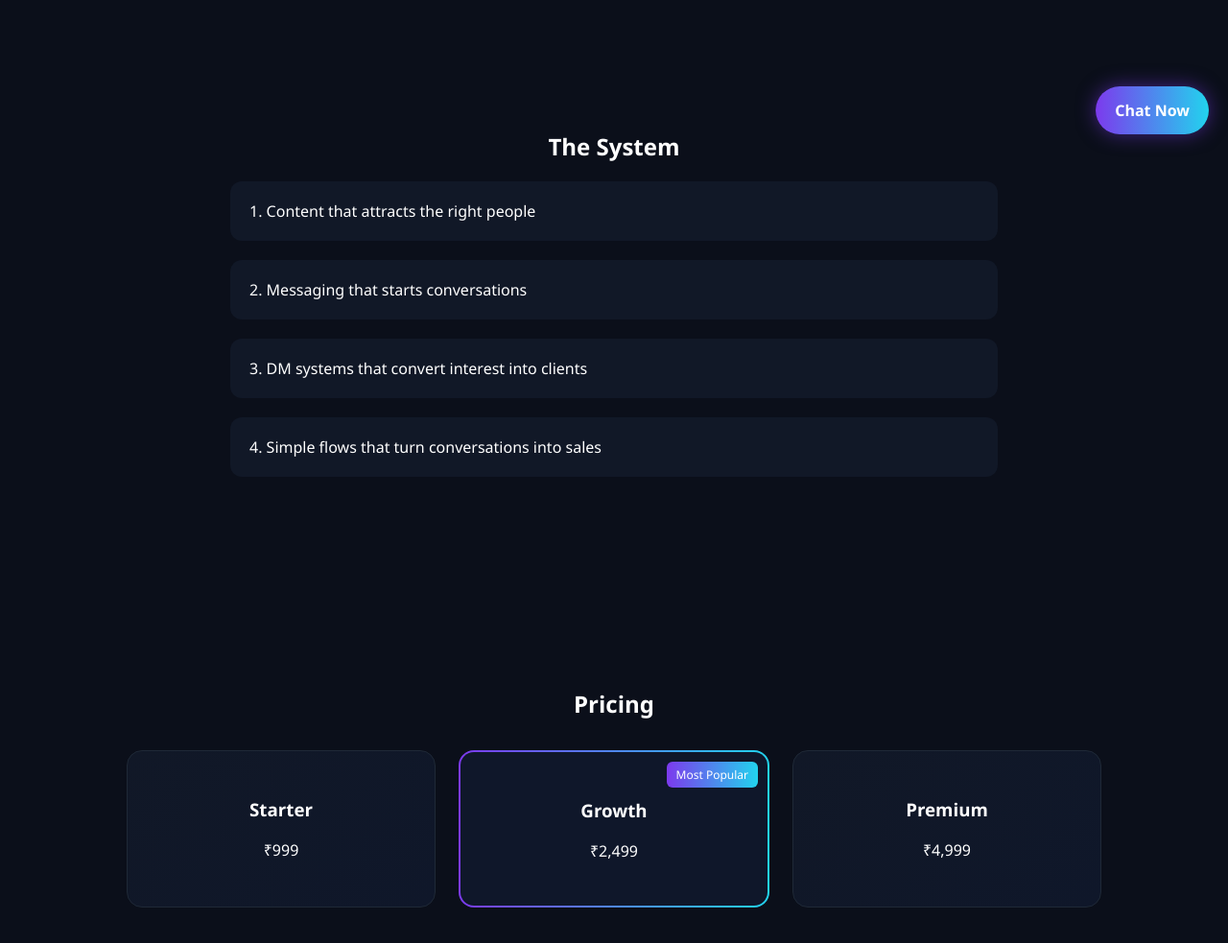
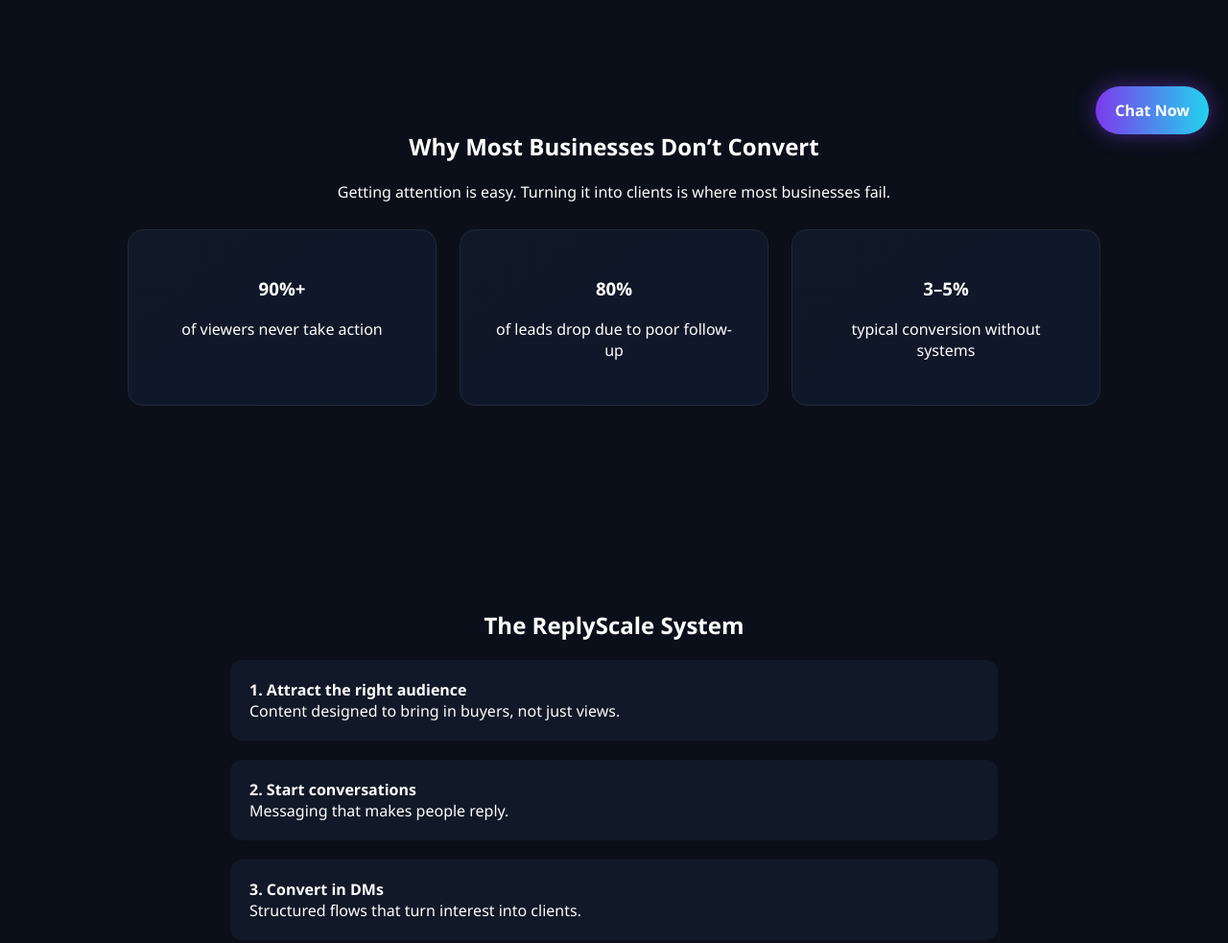
Before and after one commit to inayatagnihotri05-lab/replyscale, a plain HTML site: page index.html in a window 1280 px wide. Shown: the part 640-1623 px from the top of the page at 96% size. Drawn offline with Linux system fonts and the light colour scheme.

Commit message:
Update index.html

```diff
--- a/index.html
+++ b/index.html
@@ -200,12 +200,36 @@
 </div>
 
 <div class="section">
-  <h2>The System</h2>
+  <h2>Why Most Businesses Don’t Convert</h2>
+  <p>
+    Getting attention is easy. Turning it into clients is where most businesses fail.
+  </p>
+
+  <div class="cards">
+    <div class="card">
+      <h3>90%+</h3>
+      <p>of viewers never take action</p>
+    </div>
+    <div class="card">
+      <h3>80%</h3>
+      <p>of leads drop due to poor follow-up</p>
+    </div>
+    <div class="card">
+      <h3>3–5%</h3>
+      <p>typical conversion without systems</p>
+    </div>
+  </div>
+</div>
+
+<div class="section">
+  <h2>The ReplyScale System</h2>
+
   <div class="flow">
-    <div>1. Content that attracts the right people</div>
-    <div>2. Messaging that starts conversations</div>
-    <div>3. DM systems that convert interest into clients</div>
-    <div>4. Simple flows that turn conversations into sales</div>
+    <div><strong>1. Attract the right audience</strong><br>Content designed to bring in buyers, not just views.</div>
+    <div><strong>2. Start conversations</strong><br>Messaging that makes people reply.</div>
+    <div><strong>3. Convert in DMs</strong><br>Structured flows that turn interest into clients.</div>
+    <div><strong>4. Build a system</strong><br>Everything connects into a smooth lead flow.</div>
+    <div><strong>5. Scale consistently</strong><br>No guesswork, just repeatable results.</div>
   </div>
 </div>
 
@@ -220,7 +244,7 @@
       <div class="hidden">
         <p>✔ Profile optimization</p>
         <p>✔ Basic DM scripts</p>
-        <p>✔ Simple conversion flow</p>
+        <p>✔ Conversion flow</p>
       </div>
     </div>
 
@@ -276,17 +300,12 @@
 
 function openCard(selected) {
   let cards = document.querySelectorAll(".card");
-
   cards.forEach(card => {
-    if (card !== selected) {
-      card.classList.remove("active");
-    }
+    if (card !== selected) card.classList.remove("active");
   });
-
   selected.classList.toggle("active");
 }
 
-// scroll animation
 const sections = document.querySelectorAll(".section");
 window.addEventListener("scroll", () => {
   sections.forEach(sec => {
```
